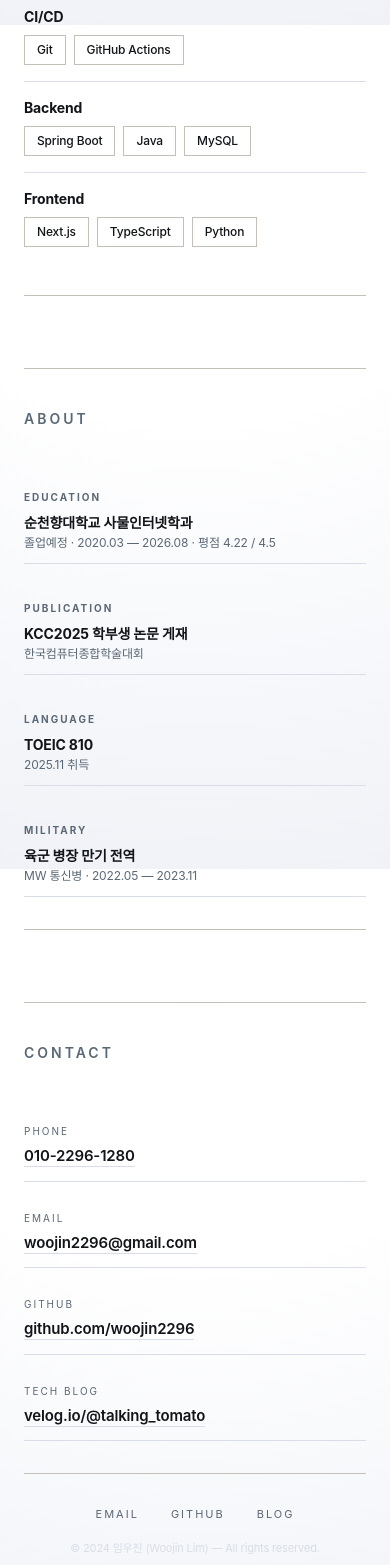
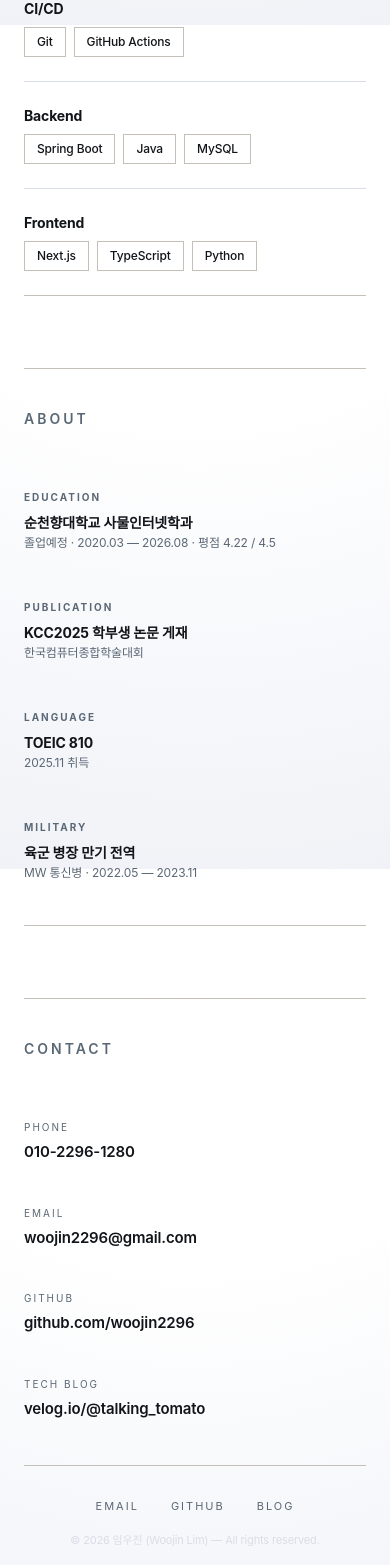
Before and after one commit to woojin2296/woojin2296.github.io, a Next.js app: page / in a window 390 px wide. Shown: the part 4195-5760 px from the top of the page. Built offline with nearby package versions, Linux system fonts and the light colour scheme; a web font is replaced by a local one.

Commit message:
Polish portfolio layout spacing

```diff
--- a/app/page.tsx
+++ b/app/page.tsx
@@ -442,7 +442,7 @@ export default function Home() {
 
           <div className="hidden md:block bg-[#c4c0b8]" />
 
-          <div className="md:pl-8 py-8">
+          <div className="md:pl-8">
             {[
               {
                 category: "Cloud / Infra",
@@ -463,7 +463,7 @@ export default function Home() {
             ].map((group, i) => (
               <div
                 key={group.category}
-                className={`flex flex-col sm:flex-row sm:items-center gap-2 sm:gap-6 py-4 ${
+                className={`flex flex-col sm:flex-row sm:items-center gap-2 sm:gap-6 py-6 ${
                   i > 0 ? "border-t border-[#d8dde7]" : ""
                 }`}
               >
@@ -519,7 +519,7 @@ export default function Home() {
                   sub: "MW 통신병 · 2022.05 — 2023.11",
                 },
               ].map((item) => (
-                <div key={item.label} className="py-3 border-b border-[#d8dde7]">
+                <div key={item.label} className="py-3 border-[#d8dde7]">
                   <p className="text-[10px] uppercase tracking-[2px] text-[#5a6775] font-bold mb-2">
                     {item.label}
                   </p>
@@ -572,7 +572,7 @@ export default function Home() {
               ].map((item) => (
                 <div
                   key={item.key}
-                  className="py-3 border-b border-[#d8dde7]"
+                  className="py-3"
                 >
                   <p className="text-[10px] uppercase tracking-[2px] text-[#5a6775] mb-1">
                     {item.key}
@@ -581,7 +581,7 @@ export default function Home() {
                     href={item.href}
                     target="_blank"
                     rel="noreferrer"
-                    className="text-[15px] font-semibold text-[#111418] border-b border-[#d8dde7] hover:border-[#111418] pb-px"
+                    className="text-[15px] font-semibold text-[#111418] pb-px"
                   >
                     {item.val}
                   </a>
@@ -614,7 +614,7 @@ export default function Home() {
             ))}
           </div>
           <p className="text-[11px] text-[#d8dde7]">
-            &copy; 2024 임우진 (Woojin Lim) &mdash; All rights reserved.
+            &copy; 2026 임우진 (Woojin Lim) &mdash; All rights reserved.
           </p>
         </div>
       </main>
```
Also changed, not shown: .omx/metrics.json, .omx/state/hud-state.json, .omx/state/notify-hook-state.json, .omx/state/tmux-hook-state.json.
